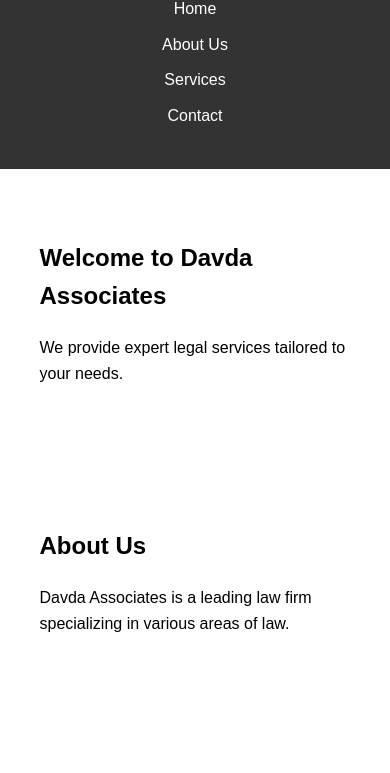
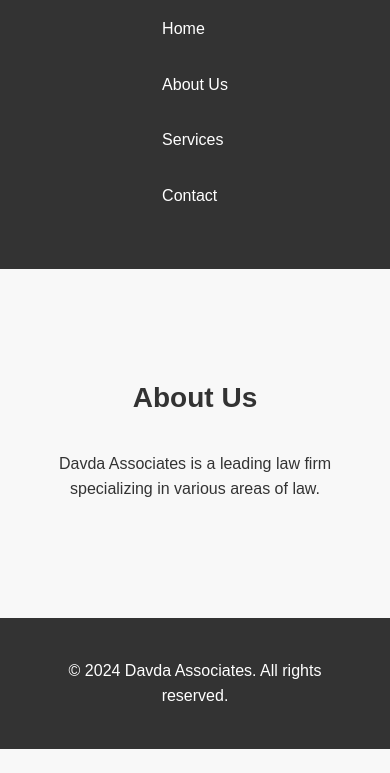
Before and after one commit to learning3123/firstweb, a plain HTML site: page index.html in a window 390 px wide. Shown: the part 95-868 px from the top of the page. Drawn offline with Linux system fonts and the light colour scheme; a script that the page names is missing.

Commit message:
Update styles.css

```diff
--- a/styles.css
+++ b/styles.css
@@ -7,12 +7,14 @@
 
 /* Global styles */
 body {
-  font-family: Arial, sans-serif;
+  font-family: 'Arial', sans-serif;
   line-height: 1.6;
+  background-color: #f8f8f8;
+  color: #333;
 }
 
 .container {
-  width: 80%;
+  width: 90%;
   margin: auto;
   padding: 20px;
 }
@@ -20,59 +22,102 @@ body {
 header {
   background: #333;
   color: #fff;
-  padding: 10px 0;
+  padding: 20px 0;
+  position: fixed;
+  width: 100%;
+  top: 0;
+  z-index: 1000;
+}
+
+header .container {
+  display: flex;
+  justify-content: space-between;
+  align-items: center;
 }
 
 header h1 {
-  float: left;
+  margin-left: 20px;
 }
 
 nav ul {
-  float: right;
   list-style: none;
+  margin-right: 20px;
 }
 
 nav ul li {
   display: inline;
-  margin-left: 20px;
 }
 
 nav ul li a {
   color: #fff;
   text-decoration: none;
+  padding: 10px 15px;
+  transition: background-color 0.3s ease;
+}
+
+nav ul li a:hover {
+  background-color: #555;
 }
 
 section {
-  padding: 50px 0;
+  padding: 100px 0;
+  text-align: center;
 }
 
 section h2 {
-  margin-bottom: 20px;
+  margin-bottom: 30px;
+  font-size: 36px;
+}
+
+section p {
+  font-size: 18px;
 }
 
 footer {
   background: #333;
   color: #fff;
   text-align: center;
-  padding: 10px 0;
+  padding: 20px 0;
+  position: fixed;
+  width: 100%;
+  bottom: 0;
 }
 
 /* Media queries for responsiveness */
 @media (max-width: 768px) {
-  .container {
-    width: 90%;
+  header .container {
+    flex-direction: column;
   }
 
-  header h1,
+  header h1 {
+    margin: 0;
+    margin-bottom: 10px;
+    text-align: center;
+  }
+
   nav ul {
-    float: none;
-    text-align: center;
-    display: block;
-    margin: auto;
+    margin: 0;
   }
 
   nav ul li {
     display: block;
-    margin: 10px 0;
+    margin-bottom: 10px;
+  }
+
+  nav ul li a {
+    display: block;
+    padding: 10px 0;
+  }
+
+  section {
+    padding: 80px 0;
+  }
+
+  section h2 {
+    font-size: 28px;
+  }
+
+  section p {
+    font-size: 16px;
   }
 }
```
